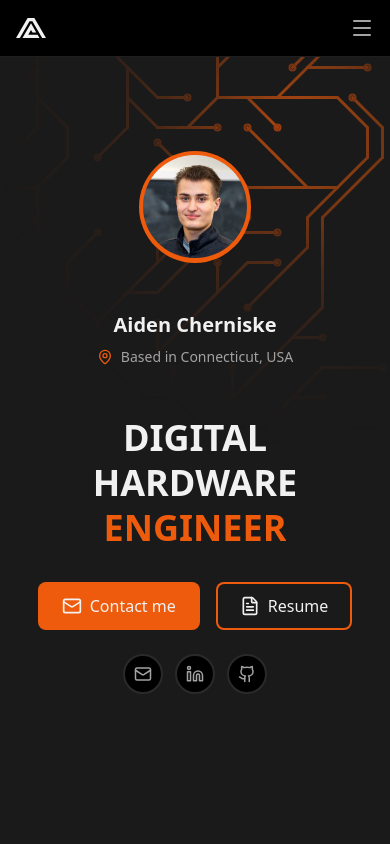
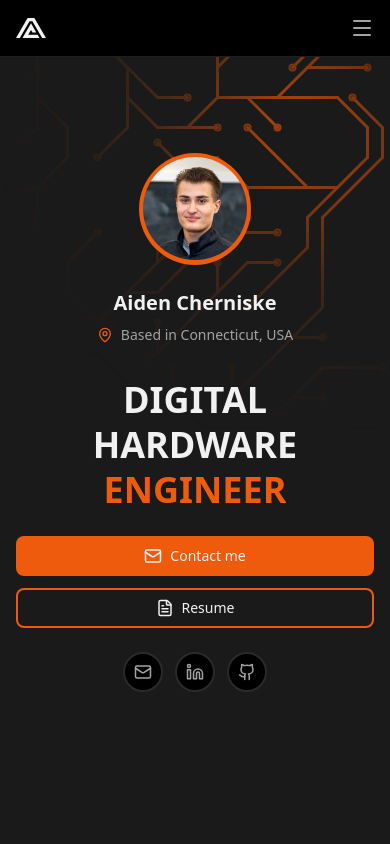
Before and after one commit to ACherniske/acherniske.github.io, a React (Vite) app: page / in a window 390 px wide. Shown: the top 844 px of the page. Built offline with nearby package versions, Linux system fonts and the light colour scheme.

Commit message:
feat: enhance touch device detection and improve mouse tracking logic in Hero component

```diff
--- a/src/components/Hero.tsx
+++ b/src/components/Hero.tsx
@@ -8,6 +8,15 @@ const Hero = () => {
   const [mousePos, setMousePos] = useState({ x: 0, y: 0 });
   const [isMouseOver, setIsMouseOver] = useState(false);
   const [autoPos, setAutoPos] = useState({ x: 0, y: 0 });
+  const [isTouchDevice, setIsTouchDevice] = useState(false);
+
+  // Detect touch device
+  useEffect(() => {
+    const checkTouch = () => {
+      setIsTouchDevice('ontouchstart' in window || navigator.maxTouchPoints > 0);
+    };
+    checkTouch();
+  }, []);
 
   useEffect(() => {
     const generatePattern = () => {
@@ -38,8 +47,9 @@ const Hero = () => {
     return () => window.removeEventListener('resize', handleResize);
   }, []);
 
+  //Auto-animate position when mouse is not hovering OR on touch devices
   useEffect(() => {
-    if (isMouseOver) return;
+    if (isMouseOver && !isTouchDevice) return;
 
     let animationFrameID: number;
     let startTime: number | null = null;
@@ -72,9 +82,12 @@ const Hero = () => {
         cancelAnimationFrame(animationFrameID);
       }
     };
-  }, [isMouseOver]);
+  }, [isMouseOver, isTouchDevice]);
 
   useEffect(() => {
+    //Skip mouse tracking on touch devices
+    if (isTouchDevice) return;
+
     const handleMouseMove = (e: MouseEvent) => {
       const hero = document.getElementById('hero');
       if (hero) {
@@ -99,10 +112,10 @@ const Hero = () => {
       hero?.removeEventListener('mouseenter', handleMouseEnter);
       hero?.removeEventListener('mouseleave', handleMouseLeave);
     };
-  }, []);
+  }, [isTouchDevice]);
 
-  //use mouse position when hovering, autopos otherwise
-  const revealPos = isMouseOver ? mousePos : autoPos;
+  // Use mouse position when hovering (desktop only), autopos otherwise
+  const revealPos = (isMouseOver && !isTouchDevice) ? mousePos : autoPos;
 
   return (
     <section
@@ -146,7 +159,7 @@ const Hero = () => {
       />
 
       <div className="max-w-7xl mx-auto px-4 sm:px-6 py-12 sm:py-20 relative z-10">
-        <div className="flex flex-col md:flex-row items-center justify-center gap-12 mb-12">
+        <div className="flex flex-col md:flex-row items-center justify-center gap-6 md:gap-12 mb-8 md:mb-12">
           {/* Profile Picture */}
           <div className="shrink-0">
             <div className="w-28 h-28 sm:w-36 sm:h-36 md:w-44 md:h-44 rounded-full bg-[#EF5B0C] p-1">
@@ -171,7 +184,7 @@ const Hero = () => {
         </div>
 
         {/* Main Title */}
-        <h1 className="text-4xl sm:text-5xl md:text-6xl lg:text-8xl font-bold text-[#f1f1f1] mb-8 leading-tight text-center">
+        <h1 className="text-4xl sm:text-5xl md:text-6xl lg:text-8xl font-bold text-[#f1f1f1] mb-6 md:mb-8 leading-tight text-center">
           DIGITAL HARDWARE
           <br />
           <span className="text-transparent bg-clip-text bg-[#EF5B0C]">
@@ -180,25 +193,25 @@ const Hero = () => {
         </h1>
 
         {/* Contact Button */}
-        <div className="mb-6 md:mb-8 text-center flex items-center justify-center gap-4">
+        <div className="mb-6 md:mb-8 text-center flex flex-col sm:flex-row items-center justify-center gap-3 sm:gap-4">
           <a
             href="#contact"
             onClick={(e) => {
               e.preventDefault();
               document.getElementById('contact')?.scrollIntoView({ behavior: 'smooth' });
             }}
-            className="inline-flex items-center gap-2 px-6 py-3 bg-[#EF5B0C] text-[#f1f1f1] rounded-lg hover:bg-[#DC4E08] transition-all duration-300 hover:scale-105"
+            className="inline-flex items-center gap-2 px-5 py-2.5 sm:px-6 sm:py-3 bg-[#EF5B0C] text-[#f1f1f1] rounded-lg hover:bg-[#DC4E08] transition-all duration-300 hover:scale-105 text-sm sm:text-base w-full sm:w-auto justify-center"
           >
-            <Mail size={20} />
+            <Mail size={18} className="sm:w-5 sm:h-5" />
             Contact me
           </a>
           <a
             href={AidenCherniskeResume}
             target="_blank"
             rel="noopener noreferrer"
-            className="inline-flex items-center gap-2 px-6 py-3 bg-[#1a1a1a] text-[#f1f1f1] rounded-lg hover:bg-[#EF5B0C] transition-all duration-300 hover:scale-105 shadow-[inset_0_0_0_2px_#EF5B0C]"
+            className="inline-flex items-center gap-2 px-5 py-2.5 sm:px-6 sm:py-3 bg-[#1a1a1a] text-[#f1f1f1] rounded-lg hover:bg-[#EF5B0C] transition-all duration-300 hover:scale-105 shadow-[inset_0_0_0_2px_#EF5B0C] text-sm sm:text-base w-full sm:w-auto justify-center"
           >
-            <FileText size={20} />
+            <FileText size={18} className="sm:w-5 sm:h-5" />
             Resume
           </a>
         </div>
```
